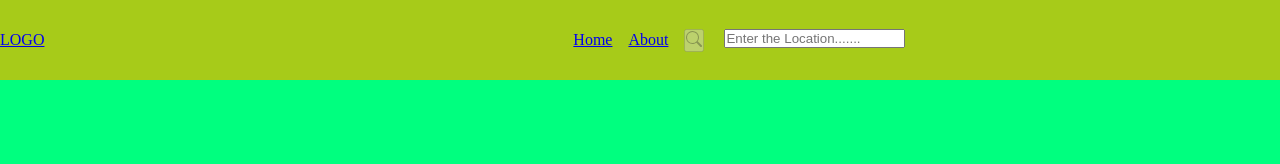
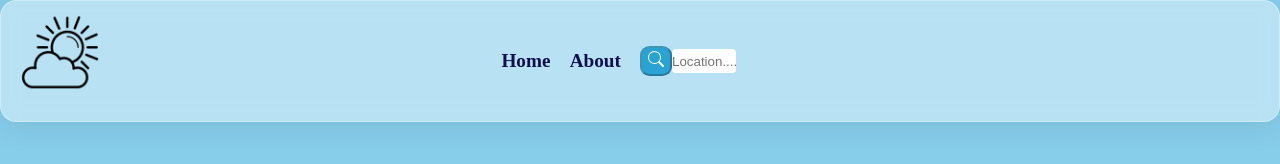
Before and after one commit to KSM-group-projects/Weather-App, a plain HTML site: page index.html in a window 1280 px wide. Drawn offline with Linux system fonts and the light colour scheme.

Commit message:
added style

```diff
--- a/css/navStyle.css
+++ b/css/navStyle.css
@@ -3,12 +3,36 @@
     margin: 0;
 }
 
+#logo{
+    position: absolute;
+    height: 15vh;
+    top: 0%;
+    width: 15vh;
+}
+
 nav{
+    position: relative;
+    background: rgba(255, 255, 255, 0.41);
+    border-radius: 16px;
+    box-shadow: 0 4px 30px rgba(0, 0, 0, 0.1);
+    backdrop-filter: blur(9.2px);
+    -webkit-backdrop-filter: blur(9.2px);
+    border: 1px solid rgba(255, 255, 255, 0.3);
     display: flex;
-    background-color: rgb(167, 203, 25);
     color: white;
-    height: 10vh;
+    min-height: 15vh;
+    max-height: 15vh;
+    position: sticky;
+    top:0;
     align-items: center;
+    font-size: larger;
+    font-weight: bold;
+}
+
+
+nav a{
+    text-decoration: none;
+    color: rgb(15, 15, 75);
 }
 
 .left-section{
@@ -30,8 +54,39 @@ nav{
 .right-section ul{
     display: flex;
     list-style: none;
+    align-items: center;
 }
 
 .right-section li{
-    padding-right: 20px;
+    padding-right: 0;
 }
+
+.right-section input{
+    height: 1.5rem;
+    width:  4rem;
+    margin-left: 0;
+    border-radius: 4px;
+    border: none;
+    transition-duration: .4s;
+}
+
+.right-section input:focus{
+    transition-duration: .4s;
+    background-color: lightgrey;
+    width: 8rem;
+}
+
+#query-button{
+    color: white;
+    height: 1.9rem;
+    width: 2.0rem;
+    background-color: rgb(40, 163, 211);
+    border-radius: 30%;
+    transition-duration: .3s;
+}
+
+#query-button:hover{
+    transition-duration: .3s;
+    transition-timing-function: linear;
+    box-shadow: 2px 2px 10px 2px rgb(140, 142, 144);
+}
--- a/css/style.css
+++ b/css/style.css
@@ -7,7 +7,7 @@
 }
 
 body {
-    background-color: springgreen;
+    background-color: skyblue;
 }
 .weather-section {
     display: flex;
@@ -22,7 +22,7 @@ body {
 
 .weather-card{
     text-align:center;
-    background-image: linear-gradient(to left, hsl(63, 100%, 48%),hsl(200, 100%, 50%));
+    background-image: linear-gradient(to right top,hsl(200, 100%, 50%),hsl(200, 100%, 50%), hsl(187, 98%, 83%));
     min-height: 10vh;
     width: 50vw;
     color: white;
@@ -30,6 +30,7 @@ body {
     margin-bottom: 20px;
     border-top-left-radius: 20px;
     border-bottom-right-radius: 20px;
+    box-shadow: 5px 10px 10px #47d0da;
 }
 
 .weather-card:hover {
@@ -49,19 +50,36 @@ body {
 }
 
 .btn {
-    color: white;
-    background-color: #666666;
-    border: 2px solid black;
-    padding: 14px , 40px;
-    font-size: 16px;
-    text-align: center;
-    border-radius: 3px;
-    text-decoration: none;
-    display: inline-block;
-    margin-bottom: 7px;
+    transition-duration: .4s;
+    width: 6rem;
+    height: 1.2rem;
+    background-image: linear-gradient(to right top,hsl(200, 100%, 50%),hsl(200, 100%, 50%), hsl(187, 98%, 83%));
+    border-radius: 7px;
+    margin-bottom:10px;
+    border: none;
 }
 .btn:hover {
     transition-duration: 0.4s;
-    background-color: white;
-    color: black;
+    animation: color 2ms;
+    animation-name: color;
+    animation-duration: .2s;
 }
+
+@keyframes color {
+    0%{
+        background-image: linear-gradient(to right top,hsl(200, 100%, 50%),hsl(200, 100%, 50%), hsl(187, 98%, 83%));
+      }
+      10%{
+        background-image: linear-gradient(to right top,hsl(200, 100%, 50%),hsl(200, 100%, 50%),hsl(187, 98%, 83%),hsl(200, 100%, 50%) );
+      }
+      50%{
+        background-image: linear-gradient(to right top,hsl(200, 100%, 50%),hsl(187, 98%, 83%),hsl(200, 100%, 50%) );
+      }
+      60%{
+        background-image: linear-gradient(to left bottom,hsl(200, 100%, 50%),hsl(200, 100%, 50%), hsl(187, 98%, 83%),hsl(200, 100%, 50%));
+      }
+      100% {
+        background-image: linear-gradient(to left bottom,hsl(200, 100%, 50%),hsl(200, 100%, 50%), hsl(187, 98%, 83%));
+
+      }
+}
--- a/index.html
+++ b/index.html
@@ -15,7 +15,7 @@
     <!-- Code for Nav bar starts here -->
     <nav>
         <!-- Left section where all the menus and Logo will be kept -->
-        <a href="#">LOGO</a>
+        <a href="#"><img src="./images/Logo.png" id="logo" alt="LOGO"></a>
         <div class="left-section">
             <ul id="menu">
                 <a href="#">Home</a> &nbsp; &nbsp;&nbsp;
@@ -32,7 +32,7 @@
                     d="M11.742 10.344a6.5 6.5 0 1 0-1.397 1.398h-.001c.03.04.062.078.098.115l3.85 3.85a1 1 0 0 0 1.415-1.414l-3.85-3.85a1.007 1.007 0 0 0-.115-.1zM12 6.5a5.5 5.5 0 1 1-11 0 5.5 5.5 0 0 1 11 0z" />
                 </svg>
             </button></li>
-            <li><input type="text" id="query-input" placeholder="Enter the Location......." required></li>
+            <li><input type="text" id="query-input" placeholder="Location......." required></li>
             </ul>
         </div>
     </nav>
```
Also changed, not shown: images/Logo.png (added).
